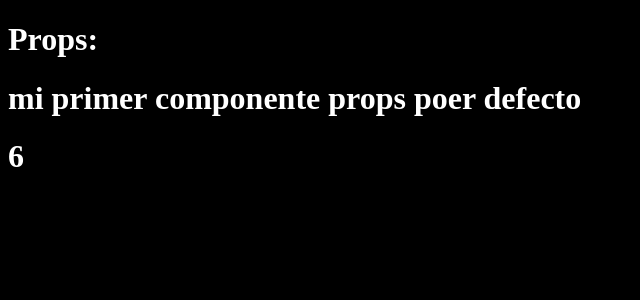
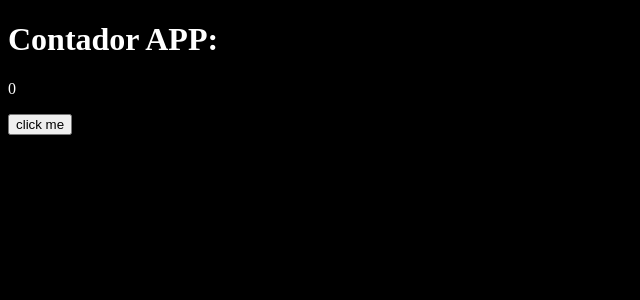
Before and after one commit to StrongFreeCode/01-react-test, a React (Vite) app: page / in a window 1280 px wide. Shown: the top 300 px of the page, without its empty margins (0-640 px from the left). Built offline with nearby package versions, Linux system fonts and the light colour scheme.

Commit message:
termiando el contador ContadorApp

```diff
--- /dev/null
+++ b/src/ContadorApp.jsx
@@ -0,0 +1,16 @@
+import { useState } from "react"
+
+
+export const ContadorApp = ({ value }) => {
+    const [contador, setContador] = useState(value)
+    const handleClick = () => {
+        setContador(contador + 1)
+    }
+    return (
+        <>
+            <h1>Contador APP:</h1>
+            <p>{contador}</p>
+            <button onClick={handleClick}>click me</button>
+        </>
+    )
+}
--- a/src/PrimerComponente.css
+++ /dev/null
@@ -1,11 +0,0 @@
-div {
-    font-family: 'Segoe UI', Tahoma, Geneva, Verdana, sans-serif;
-    display: flex;
-    align-items: center;
-}
-
-h1 {
-    color: white;
-    display: flex;
-    text-align: center;
-}
--- a/src/PrimerComponente.jsx
+++ /dev/null
@@ -1,18 +0,0 @@
-import { PropTypes } from "prop-types"
-
-export const PrimerComponente = ({ titulo = 'mi primer componente props poer defecto', subtitulo = 5 }) => {
-  console.log(titulo)
-  console.log(subtitulo)
-  return (
-    <>
-      <h1>Props:</h1>
-      <h1>{titulo}</h1>
-      <h1>{subtitulo + 1}</h1>
-    </>
-  )
-}
-
-PrimerComponente.prototype = {
-  titulo: PropTypes.string.isRequired,
-  subtitulo: PropTypes.number.isRequired
-}
--- a/src/main.jsx
+++ b/src/main.jsx
@@ -1,10 +1,10 @@
 import React from 'react'
 import ReactDOM from 'react-dom/client'
-import { PrimerComponente } from './PrimerComponente'
 import './styles/styles.css'
+import { ContadorApp } from './ContadorApp'
 
 ReactDOM.createRoot(document.getElementById('root')).render(
   <React.StrictMode>
-    <PrimerComponente  />
+    <ContadorApp value={0} />
   </React.StrictMode>,
 )
```
